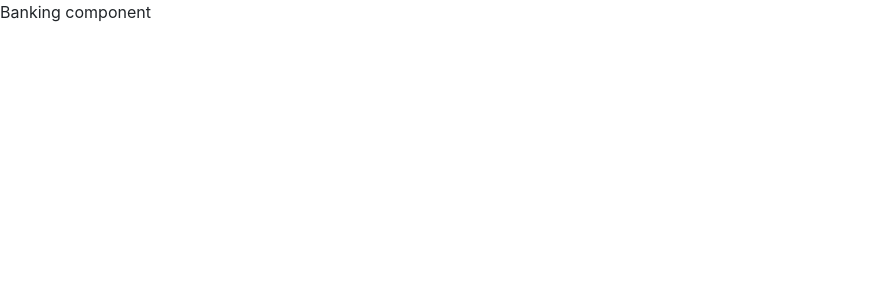
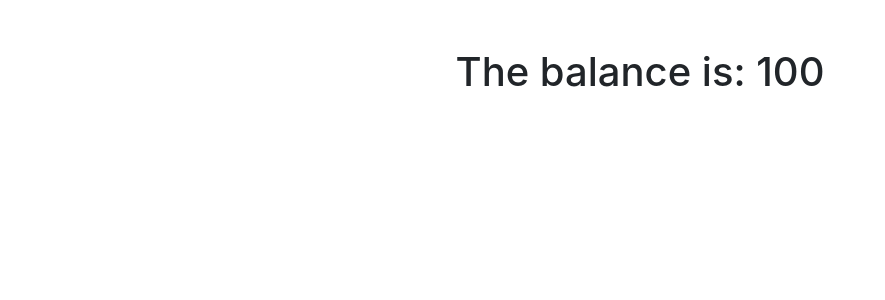
Before and after one commit to JoakimTeixeira/banking-component, a React (Create React App) app: page / in a window 1280 px wide. Shown: the top 300 px of the page, without its empty margins (0-885 px from the left). Built offline with nearby package versions, Linux system fonts and the light colour scheme; the HTML template or start-up script is replaced by a standard one.

Commit message:
Add Wallet component

```diff
--- a/src/App.jsx
+++ b/src/App.jsx
@@ -1,5 +1,10 @@
 import React from 'react';
+import { Wallet } from 'components';
 
-const App = () => <div>Banking component</div>;
+const App = () => (
+  <>
+    <Wallet value="100" />
+  </>
+);
 
 export default App;
--- /dev/null
+++ b/src/components/Wallet/Wallet.jsx
@@ -0,0 +1,12 @@
+import React from 'react';
+import PropTypes from 'prop-types';
+
+const Wallet = ({ value }) => (
+  <h1 className="text-center mt-5">{`The balance is: ${value}`}</h1>
+);
+
+export default Wallet;
+
+Wallet.propTypes = {
+  value: PropTypes.number.isRequired,
+};
--- /dev/null
+++ b/src/components/Wallet/index.js
@@ -0,0 +1 @@
+export { default as Wallet } from './Wallet';
--- /dev/null
+++ b/src/components/index.js
@@ -0,0 +1 @@
+export { Wallet } from './Wallet';
```
